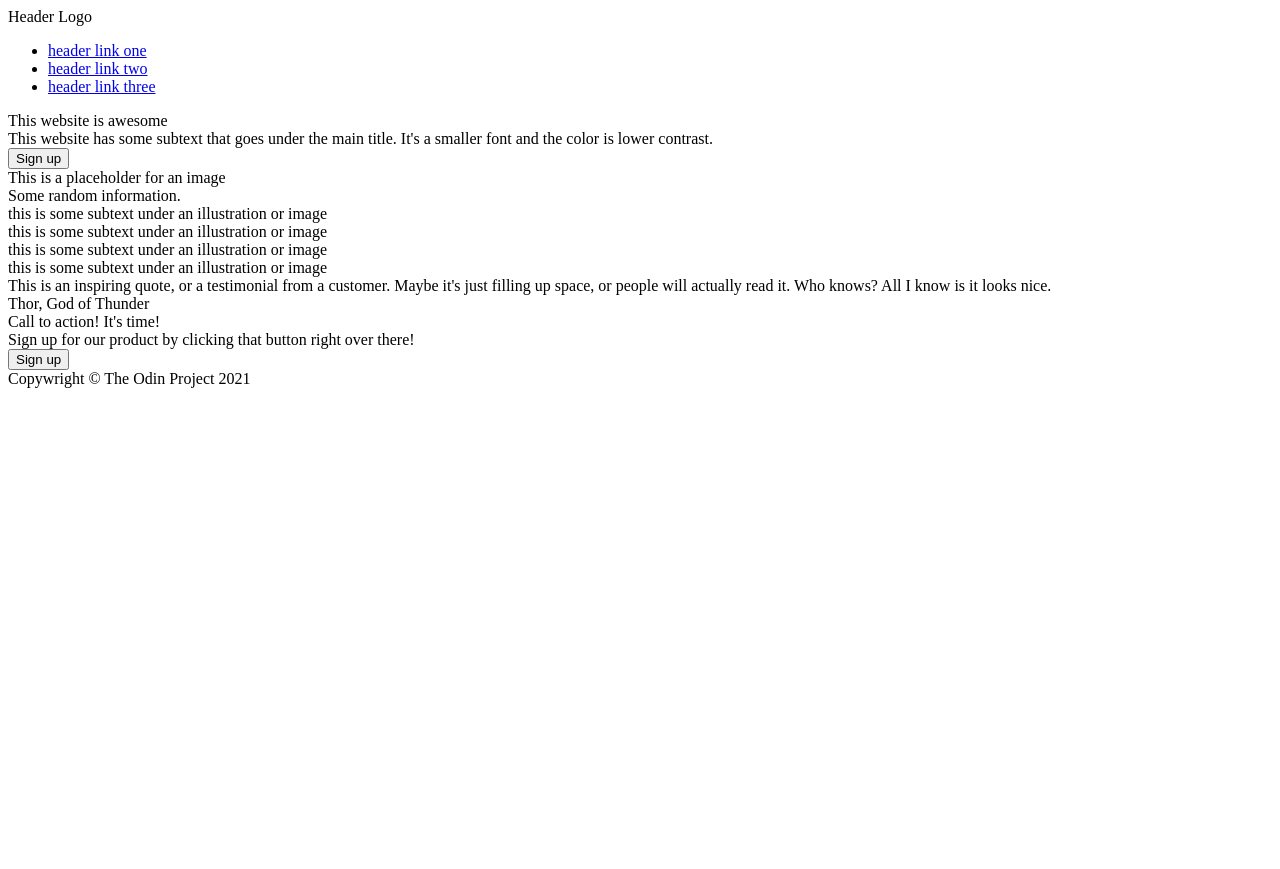
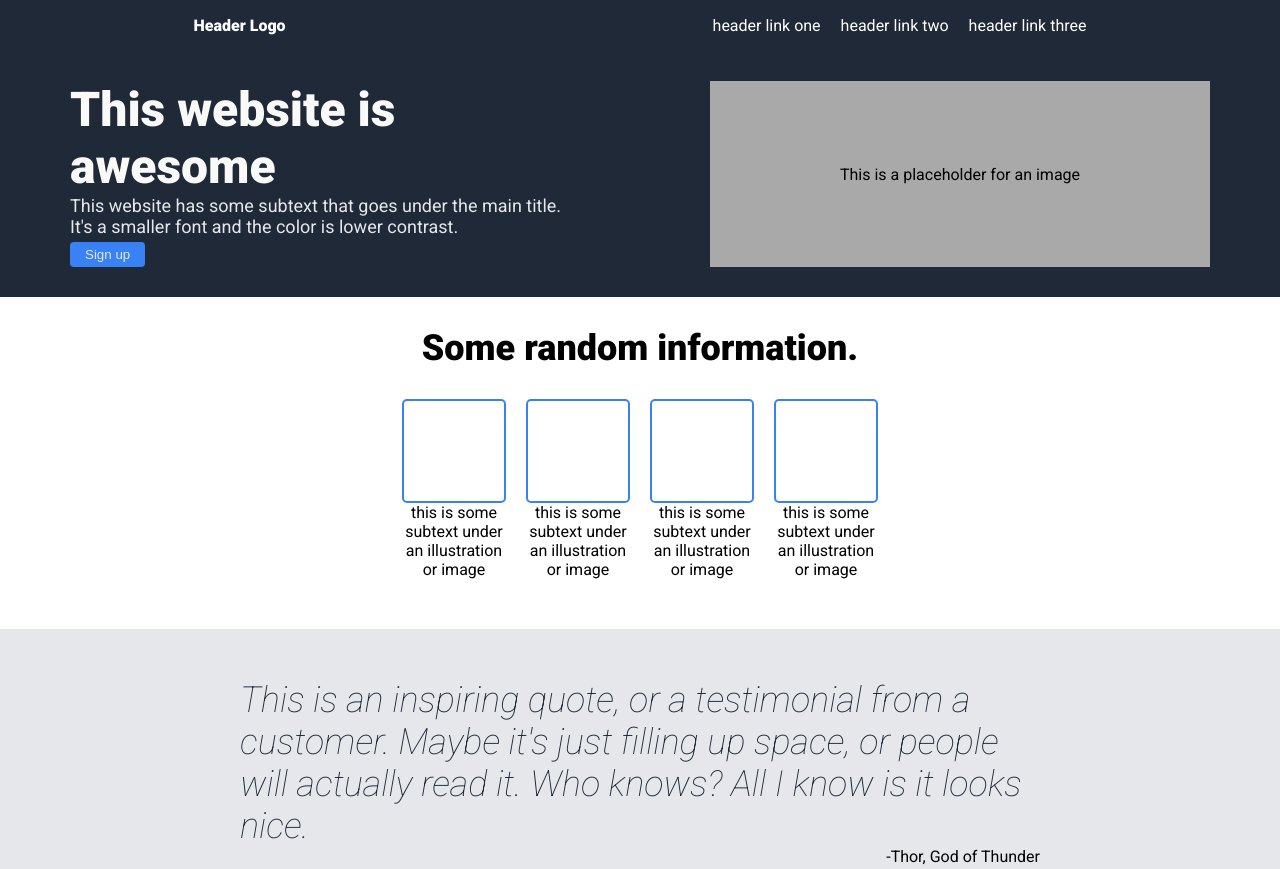
Before and after one commit to nomadseven/foundations-landing-page, a plain HTML site: page index.html in a window 1280 px wide. Shown: the top 869 px of the page. Before the commit the page ends 800 px from the top, so only its background shows below. Drawn offline with Linux system fonts and the light colour scheme.

Commit message:
Update information and quote sections

```diff
--- a/index.html
+++ b/index.html
@@ -3,6 +3,10 @@
 <head>
     <meta charset="UTF-8">
     <meta name="viewport" content="width=device-width, initial-scale=1.0">
+    <link rel="stylesheet" href="style.css">
+    <link rel="preconnect" href="https://fonts.googleapis.com">
+    <link rel="preconnect" href="https://fonts.gstatic.com" crossorigin>
+    <link href="https://fonts.googleapis.com/css2?family=Roboto:ital,wght@0,100;0,300;0,400;0,500;0,700;0,900;1,100;1,300;1,400;1,500;1,700;1,900&display=swap" rel="stylesheet">
     <title>Foundations Landing Page</title>
 </head>
 <body>
@@ -26,6 +30,7 @@
     </div>
     <div class="content">
         <div class="info">Some random information.</div>
+        <div class="container">
             <div class="img">
                 <div class="box"></div>
                 <div class="subtext">this is some subtext under an illustration or image</div>
@@ -43,11 +48,14 @@
                 <div class="subtext">this is some subtext under an illustration or image</div>
             </div>
         </div>
+    </div>
     <div class="quote">
+        <div class="c2">
             <div class="inspire">This is an inspiring quote, or a testimonial from a customer.
              Maybe it's just filling up space, or people will actually read it. Who knows?
               All I know is it looks nice.</div>
-        <div class="thor">Thor, God of Thunder</div>
+            <div class="thor">-Thor, God of Thunder</div>
+        </div>
     </div>
     <div class="call">
         <div class="action">Call to action! It's time!</div>
--- a/style.css
+++ b/style.css
@@ -0,0 +1,141 @@
+body {
+    font-family: "Roboto", sans-serif ;
+    padding: 0;
+    margin: 0;
+    height: 100vh;
+    display: flex;
+    flex-direction: column;
+    flex: 1;
+}
+
+a {
+    text-decoration: none;
+    color: #ffffff;
+}
+
+ul {
+    list-style-type: none;
+    color: #ffffff;
+    display: flex;
+    gap: 20px;
+}
+
+.header {
+    background-color: #1f2937;
+    margin: 0;
+    padding: 0;
+    display: flex;
+    justify-content: space-around;
+    align-items: center;
+}
+
+.logo {
+    font-weight: 800;
+    color: #ffffff;
+    display: flex;
+}
+
+.hero {
+    background-color: #1f2937;
+    display: flex;
+    justify-content: space-around;
+    padding-top: 30px;
+    padding-bottom: 30px;
+
+}
+
+.left {
+    width: 500px;
+    margin: 0;
+    padding: 0;
+}
+
+.grabber {
+    color: #f9faf8;
+    font-size: 48px;
+    font-weight: 900;
+}
+
+.explainer {
+    color: #e5e7eb;
+    font-size: 18px;
+}
+
+.signup {
+    color: #e5e7eb;
+    background-color: #3882f6;
+    border: none;
+    padding: 5px 15px 5px 15px;
+    border-radius: 4px;
+    margin-top: 5px;
+}
+
+.right {
+    background-color: darkgrey;
+    width: 500px;
+    display: flex;
+    justify-content: center;
+    align-items: center;
+}
+
+.info {
+    font-size: 36px;
+    color: 1f2937;
+    font-weight: 900;
+    display: flex;
+    justify-content: center;
+    margin-top: 30px;
+    margin-bottom: 30px;
+}
+
+.img {
+    display: flex;
+    flex-direction: column;
+    align-items: center;
+    text-align: center;
+}
+
+.container {
+    display: flex;
+    justify-content: center;
+    gap: 20px;
+    margin-bottom: 50px;
+}
+
+.box {
+    border: 2px;
+    border-style: solid;
+    border-color: #3882f6;
+    border-radius: 5px;
+    width: 100px;
+    height: 100px;
+    flex-shrink: 0;
+}
+
+.subtext {
+    width: 100px;
+}
+
+.c2 {
+    width: 800px;
+}
+
+.quote {
+    background-color: #e5e7eb;
+    display: flex;
+    justify-content: center;
+    padding-top: 50px;
+    padding-bottom: 50px;
+}
+
+.inspire {
+    color: #1f2937;
+    font-size: 36px;
+    font-style: italic;
+    font-weight: 200;
+}
+
+.thor {
+    display: flex;
+    justify-content: flex-end;
+}
```
Lines whose indentation alone changed are shown as unchanged.
